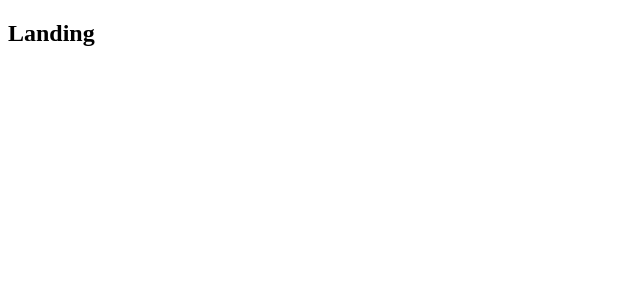
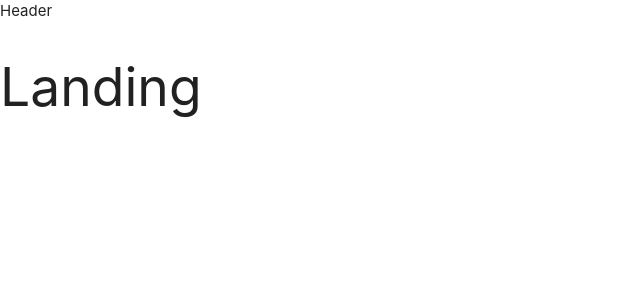
Before and after one commit to G3-Code/TellTaleRepo, a React (Create React App) app in the folder client/: page / in a window 1280 px wide. Shown: the top 300 px of the page, without its empty margins (0-640 px from the left). Built offline with nearby package versions, Linux system fonts and the light colour scheme.

Commit message:
Updating for materialize CSS

```diff
--- a/client/package.json
+++ b/client/package.json
@@ -5,6 +5,7 @@
   "dependencies": {
     "concurrently": "^4.1.1",
     "http-proxy-middleware": "^0.19.1",
+    "materialize-css": "^1.0.0",
     "react": "^16.8.6",
     "react-dom": "^16.8.6",
     "react-redux": "^7.1.0",
--- a/client/src/components/App.js
+++ b/client/src/components/App.js
@@ -1,7 +1,7 @@
 import React from "react";
 import { BrowserRouter as Router, Route } from "react-router-dom";
 
-const Header = () => <h2>Header</h2>;
+import Header from "./Header";
 const Dashboard = () => <h2>Dashboard</h2>;
 const SurveyNew = () => <h2>SurveyNew</h2>;
 const Landing = () => <h2>Landing</h2>;
@@ -11,8 +11,10 @@ function App() {
     <div>
       <Router>
         <div>
-          <Route exact={true} path="/" component={Landing} />
-          <Route path="/surveys" component={Dashboard} />
+          <Header />
+          <Route exact path="/" component={Landing} />
+          <Route exact path="/surveys" component={Dashboard} />
+          <Route path="/surveys/new" component={SurveyNew} />
         </div>
       </Router>
     </div>
--- /dev/null
+++ b/client/src/components/Header.js
@@ -0,0 +1,9 @@
+import React from "react";
+
+class Header extends React.Component {
+  render() {
+    return <div>Header</div>;
+  }
+}
+
+export default Header;
--- a/client/src/index.js
+++ b/client/src/index.js
@@ -1,3 +1,4 @@
+import "materialize-css/dist/css/materialize.min.css";
 import React from "react";
 import ReactDOM from "react-dom";
 import { Provider } from "react-redux";
--- a/package.json
+++ b/package.json
@@ -24,6 +24,7 @@
     "concurrently": "^4.1.1",
     "cookie-session": "^1.3.3",
     "express": "^4.17.1",
+    "materialize-css": "^1.0.0",
     "mongoose": "^5.6.3",
     "nodemon": "^1.19.1",
     "passport": "^0.4.0",
```
Also changed, not shown: 2 other files (tests, documents, lock files or other folders).
